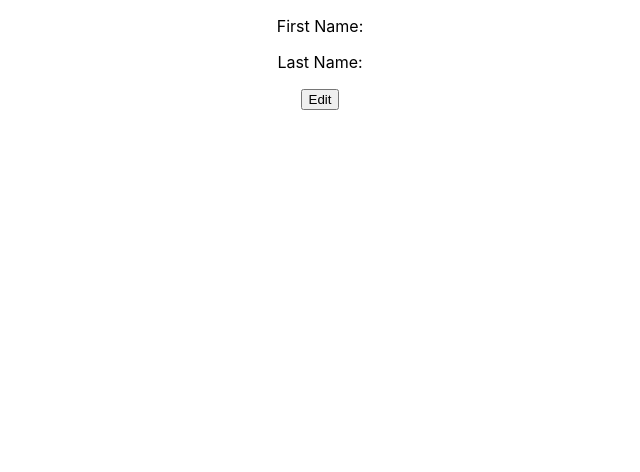
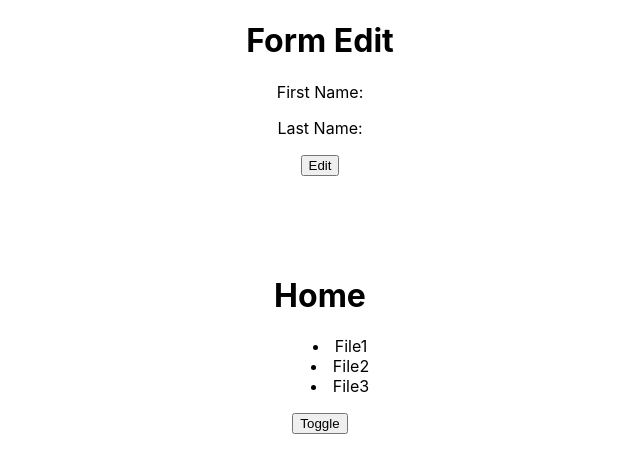
Before and after one commit to kyu21/ttp-react-events, a React (Create React App) app: page / in a window 1280 px wide. Shown: the top 472 px of the page, without its empty margins (320-960 px from the left). Built offline with nearby package versions, Linux system fonts and the light colour scheme.

Commit message:
Finished Folder Toggle

```diff
--- a/src/App.css
+++ b/src/App.css
@@ -32,7 +32,16 @@
   from {
     transform: rotate(0deg);
   }
+
   to {
     transform: rotate(360deg);
   }
 }
+
+.Home {
+  margin-top: 100px
+}
+
+ul {
+  list-style-position: inside;
+}
--- a/src/App.js
+++ b/src/App.js
@@ -1,11 +1,13 @@
 import React from "react";
 import Form from "./Form";
+import Home from "./Home";
 import "./App.css";
 
 function App() {
   return (
     <div className="App">
       <Form></Form>
+      <Home></Home>
     </div>
   );
 }
--- a/src/Form.js
+++ b/src/Form.js
@@ -42,7 +42,12 @@ class Form extends Component {
         ></Info>
       );
     }
-    return <div>{display}</div>;
+    return (
+      <div>
+        <h1>Form Edit</h1>
+        {display}
+      </div>
+    );
   }
 }
 
--- /dev/null
+++ b/src/Home.js
@@ -0,0 +1,37 @@
+import React, { Component } from "react";
+
+class Home extends Component {
+  constructor(props) {
+    super(props);
+    this.state = {
+      showFolders: true
+    };
+  }
+
+  handleToggle = () => {
+    this.setState({ showFolders: !this.state.showFolders });
+  };
+
+  render() {
+    let display;
+    if (this.state.showFolders) {
+      display = (
+        <ul>
+          <li>File1</li>
+          <li>File2</li>
+          <li>File3</li>
+        </ul>
+      );
+    }
+
+    return (
+      <div className="Home">
+        <h1>Home</h1>
+        {display}
+        <button onClick={this.handleToggle}>Toggle</button>
+      </div>
+    );
+  }
+}
+
+export default Home;
```
